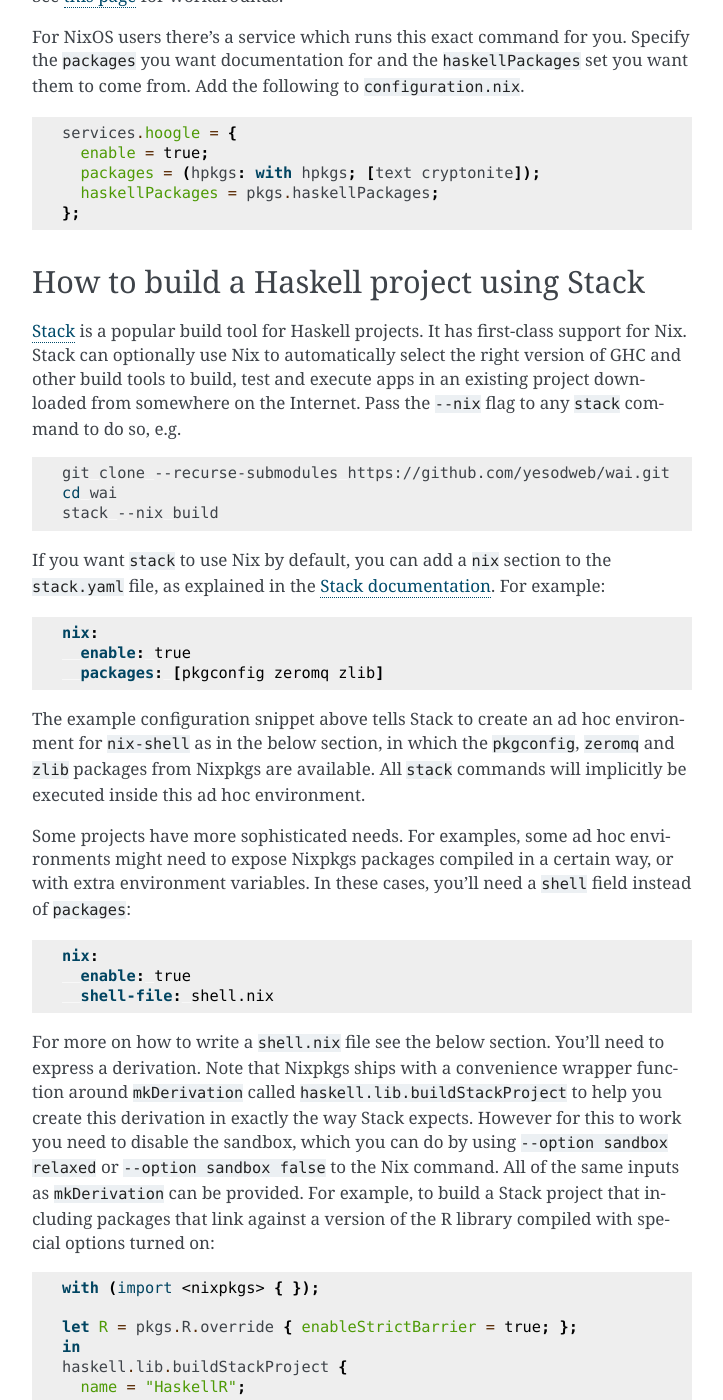
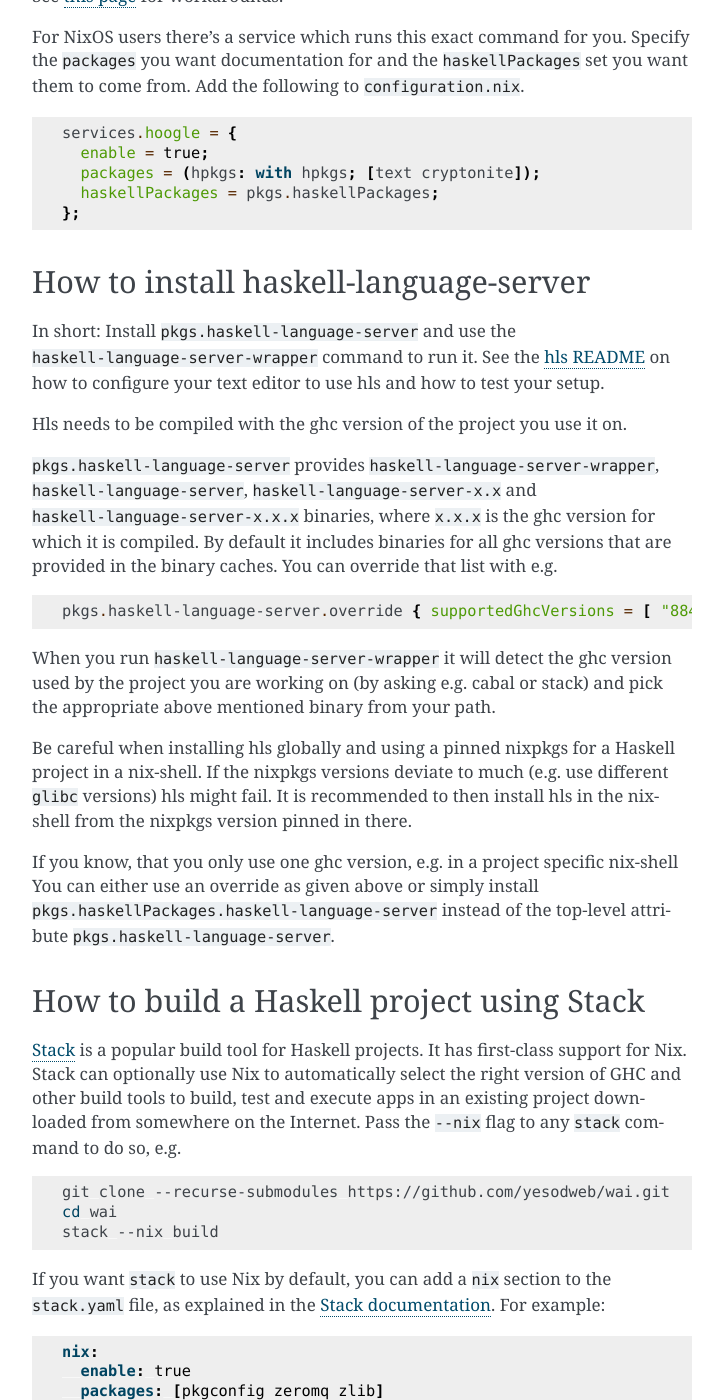
Before and after one commit to NixOS/cabal2nix, a Sphinx documentation site: the page built from doc/users-guide.rst, in a window 1280 px wide and 1400 px high, scrolled down 7327 px. Shown: the whole window, without its empty margins (388-1111 px from the left). Built offline with Sphinx 7.4.7, drawn with Linux system fonts in a browser that asks for light colours; some of the changed text lies outside the part shown.

Commit message:
doc: import maralorn's additions for haskell-language-server

```diff
--- a/doc/users-guide.rst
+++ b/doc/users-guide.rst
@@ -402,6 +402,43 @@
      packages = (hpkgs: with hpkgs; [text cryptonite]);
      haskellPackages = pkgs.haskellPackages;
    };
+
+How to install haskell-language-server
+~~~~~~~~~~~~~~~~~~~~~~~~~~~~~~~~~~~~~~
+
+In short: Install ``pkgs.haskell-language-server`` and use the
+``haskell-language-server-wrapper`` command to run it. See the `hls
+README <https://github.com/haskell/haskell-language-server>`__ on how to
+configure your text editor to use hls and how to test your setup.
+
+Hls needs to be compiled with the ghc version of the project you use it
+on.
+
+``pkgs.haskell-language-server`` provides
+``haskell-language-server-wrapper``, ``haskell-language-server``,
+``haskell-language-server-x.x`` and ``haskell-language-server-x.x.x``
+binaries, where ``x.x.x`` is the ghc version for which it is compiled.
+By default it includes binaries for all ghc versions that are provided
+in the binary caches. You can override that list with e.g.
+
+.. code:: nix
+
+   pkgs.haskell-language-server.override { supportedGhcVersions = [ "884" "901" ]; }
+
+When you run ``haskell-language-server-wrapper`` it will detect the ghc
+version used by the project you are working on (by asking e.g. cabal or
+stack) and pick the appropriate above mentioned binary from your path.
+
+Be careful when installing hls globally and using a pinned nixpkgs for a
+Haskell project in a nix-shell. If the nixpkgs versions deviate to much
+(e.g. use different ``glibc`` versions) hls might fail. It is
+recommended to then install hls in the nix-shell from the nixpkgs
+version pinned in there.
+
+If you know, that you only use one ghc version, e.g. in a project
+specific nix-shell You can either use an override as given above or
+simply install ``pkgs.haskellPackages.haskell-language-server`` instead
+of the top-level attribute ``pkgs.haskell-language-server``.
 
 How to build a Haskell project using Stack
 ~~~~~~~~~~~~~~~~~~~~~~~~~~~~~~~~~~~~~~~~~~
```
